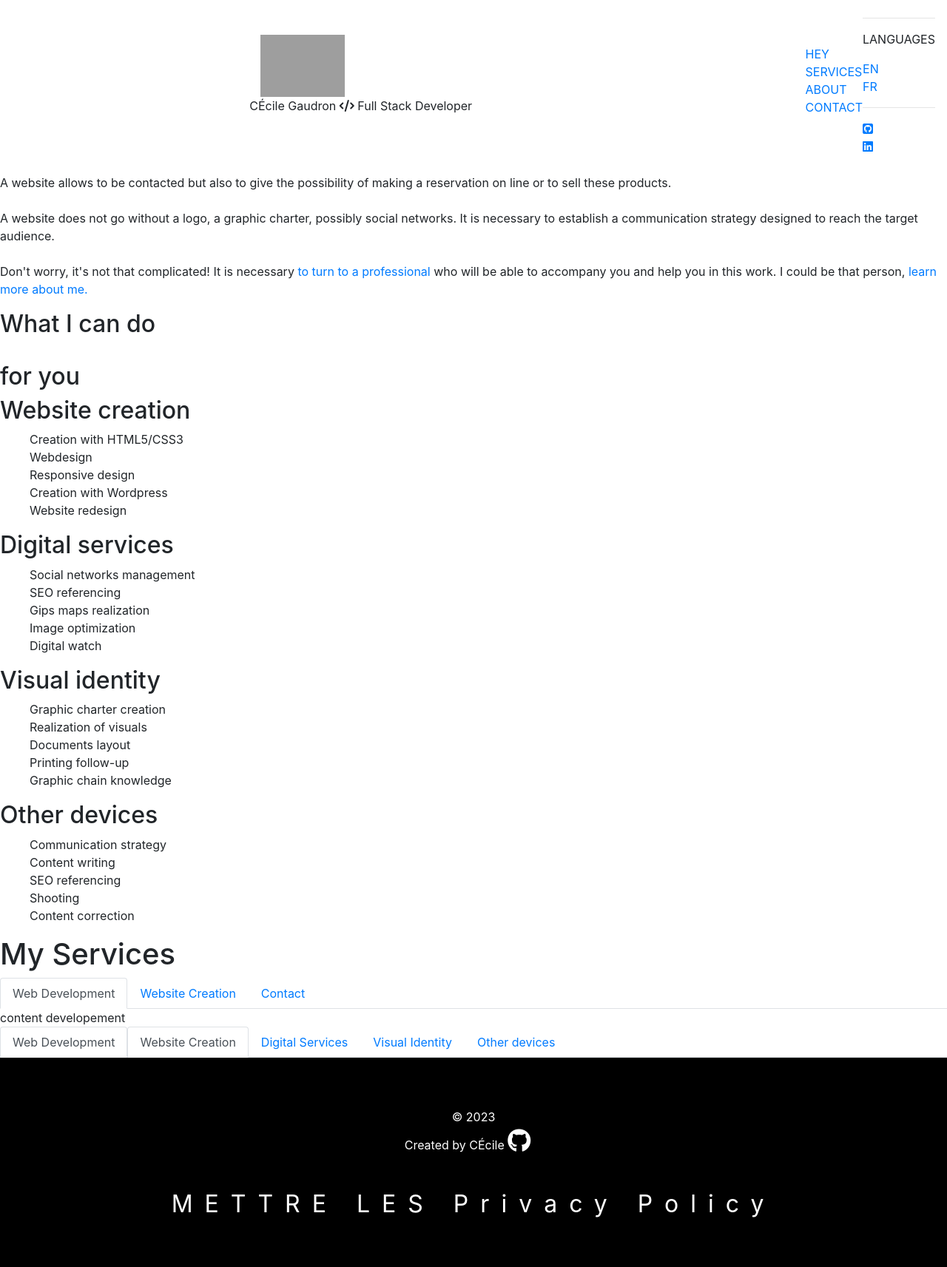
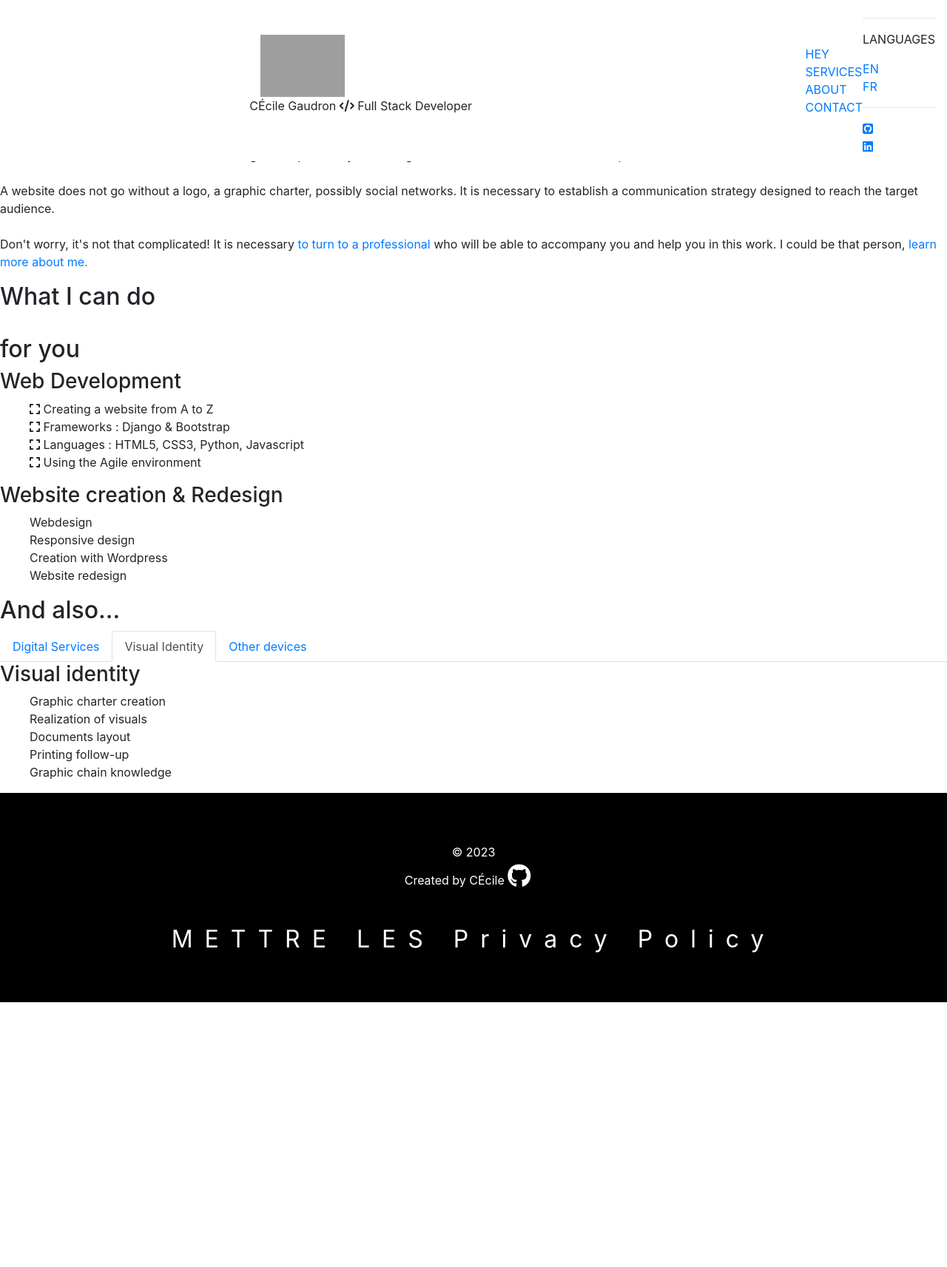
Before and after one commit to cecilegaudron/personal-website, a Django app: page /services.html in a window 1280 px wide. Shown: the whole page at 74% size. After the commit the page ends 1355 px from the top, so only its background shows below. Run offline with Django 4.2, Linux system fonts and the light colour scheme; some libraries are stand-ins or nearby versions; grey boxes are pictures that could not be loaded.

Commit message:
Change content organization for better readibility

```diff
--- a/templates/services.html
+++ b/templates/services.html
@@ -5,15 +5,11 @@
 
 {% block content %}
 
-<!-- first section with picture and tagline -->
-<section class="first-section services-title">
+<article>
     <div id="title-block">
-        <h2 class="sub-title-block">my</h2>
-        <h2>SERVICES</h2>
+        <h1 class="sub-title-block">my
+            SERVICES</h>
     </div>
-</section>
-<!-- section with txt -->
-<article class="services-txt">
     <h2 class="title-section">Take up the challenge</h2>
     <br>
     <p>It has become essential to have a website as part of its professional or associative activity. To be present on
@@ -29,28 +25,57 @@
         a communication strategy designed to reach the target audience.
         <br>
         <br>
-        Don't worry, it's not that complicated! It is necessary <a href="index.html#contact" class="internal-link">to
+        Don't worry, it's not that complicated! It is necessary <a href="{% url 'contact' %}" class="internal-link">to
             turn to a professional</a> who will be able to accompany you and help you in this work. I could be that
-        person, <a href="about.html" class="internal-link">learn more about me.</a>
+        person, <a href="{% url 'about' %}" class="internal-link">learn more about me.</a>
     </p>
 </article>
 <!-- different services section -->
-<section class="services-skills">
+<section>
     <h2 class="title-section">What I can do </h2><br>
     <h2 class="sub-title-block">for you</h2>
-    <div class="div-services">
-        <div class="different-services">
-            <h2 class="title-paragraph">Website creation</h2>
+    <!-- Web Development services -->
+    <div class="services-section">
+        <h3 class="services-title">Web Development</h3>
         <ul>
-                <li>Creation with HTML5/CSS3</li>
+            <li><i class="fa-solid fa-expand"></i> Creating a website from A to Z</li>
+            <li><i class="fa-solid fa-expand"></i> Frameworks : Django & Bootstrap</li>
+            <li><i class="fa-solid fa-expand"></i> Languages : HTML5, CSS3, Python, Javascript</li>
+            <li><i class="fa-solid fa-expand"></i> Using the Agile environment</li>
+        </ul>
+    </div>
+    <!-- Website Creation services -->
+    <div class="services-section">
+        <h3 class="services-title">Website creation & Redesign</h3>
+        <ul>
             <li>Webdesign</li>
             <li>Responsive design</li>
             <li>Creation with Wordpress</li>
             <li>Website redesign</li>
         </ul>
     </div>
-        <div class="different-services">
-            <h2 class="title-paragraph">Digital services</h2>
+    <!-- Tab with services -->
+    <!-- https://getbootstrap.com/docs/4.0/components/navs/#javascript-behavior -->
+    <div>
+        <h2>And also...</h2>
+        <ul class="nav nav-tabs" id="myTab" role="tablist">
+            <li class="nav-item">
+                <a class="nav-link" id="digital-tab" data-toggle="tab" href="#digital" role="tab"
+                    aria-controls="digital" aria-selected="false">Digital Services</a>
+            </li>
+            <li class="nav-item">
+                <a class="nav-link active" id="identity-tab" data-toggle="tab" href="#identity" role="tab"
+                    aria-controls="identity" aria-selected="false">Visual Identity</a>
+            </li>
+            <li class="nav-item">
+                <a class="nav-link" id="other-tab" data-toggle="tab" href="#other" role="tab" aria-controls="other"
+                    aria-selected="false">Other devices</a>
+            </li>
+        </ul>
+        <div class="tab-content" id="myTabContent">
+            <!-- Digital Devices tab -->
+            <div class="tab-pane fade" id="digital" role="tabpanel" aria-labelledby="digital-tab">
+                <h3>Digital services</h3>
                 <ul>
                     <li>Social networks management</li>
                     <li>SEO referencing</li>
@@ -59,8 +84,9 @@
                     <li>Digital watch</li>
                 </ul>
             </div>
-        <div class="different-services">
-            <h2 class="title-paragraph">Visual identity</h2>
+            <!-- Visual Identity tab -->
+            <div class="tab-pane fade show active" id="identity" role="tabpanel" aria-labelledby="identity-tab">
+                <h3>Visual identity</h3>
                 <ul>
                     <li>Graphic charter creation</li>
                     <li>Realization of visuals</li>
@@ -69,8 +95,9 @@
                     <li>Graphic chain knowledge</li>
                 </ul>
             </div>
-        <div class="different-services">
-            <h2 class="title-paragraph">Other devices</h2>
+            <!-- Other Devices tab -->
+            <div class="tab-pane fade" id="other" role="tabpanel" aria-labelledby="other-tab">
+                <h3>Other devices</h3>
                 <ul>
                     <li>Communication strategy</li>
                     <li>Content writing</li>
@@ -80,124 +107,7 @@
                 </ul>
             </div>
         </div>
+    </div>
 </section>
 
-<h1>My Services</h1>
-
-<ul class="nav nav-tabs" id="myTab" role="tablist">
-    <li class="nav-item">
-        <a class="nav-link active" id="development-tab" data-toggle="tab" href="#development" role="tab"
-            aria-controls="development" aria-selected="true">Web Development</a>
-    </li>
-    <li class="nav-item">
-        <a class="nav-link" id="profile-tab" data-toggle="tab" href="#profile" role="tab" aria-controls="profile"
-            aria-selected="false">Website Creation</a>
-    </li>
-    <li class="nav-item">
-        <a class="nav-link" id="contact-tab" data-toggle="tab" href="#contact" role="tab" aria-controls="contact"
-            aria-selected="false">Contact</a>
-    </li>
-</ul>
-<div class="tab-content" id="myTabContent">
-    <div class="tab-pane fade show active" id="development" role="tabpanel" aria-labelledby="development-tab">content
-        developement</div>
-    <div class="tab-pane fade" id="profile" role="tabpanel" aria-labelledby="profile-tab">...</div>
-    <div class="tab-pane fade" id="contact" role="tabpanel" aria-labelledby="contact-tab">...</div>
-</div>
-
-<ul class="nav nav-tabs">
-    <li class="nav-item">
-        <a class="nav-link active" href="#">Web Development</a>
-    </li>
-    <li class="nav-item">
-        <a class="nav-link active" href="#">Website Creation</a>
-    </li>
-    <li class="nav-item">
-        <a class="nav-link" href="#">Digital Services</a>
-    </li>
-    <li class="nav-item">
-        <a class="nav-link" href="#">Visual Identity</a>
-    </li>
-    <li class="nav-item">
-        <a class="nav-link" href="#">Other devices</a>
-    </li>
-</ul>
 {% endblock %}
-
-
-<!-- first section with picture and tagline -->
-<section class="first-section services-title">
-    <div id="title-block">
-        <h2 class="sub-title-block">my</h2>
-        <h2>SERVICES</h2>
-    </div>
-</section>
-<!-- section with txt -->
-<article class="services-txt">
-    <h2 class="title-section">Take up the challenge</h2>
-    <br>
-    <p>It has become essential to have a website as part of its professional or associative activity. To be present on
-        the net allows to inform these potential customers of these services, of these coordinates as well as of these
-        prices.
-        <br>
-        <br>
-        A website allows to be contacted but also to give the possibility of making a reservation on line or to sell
-        these products.
-        <br>
-        <br>
-        A website does not go without a logo, a graphic charter, possibly social networks. It is necessary to establish
-        a communication strategy designed to reach the target audience.
-        <br>
-        <br>
-        Don't worry, it's not that complicated! It is necessary <a href="index.html#contact" class="internal-link">to
-            turn to a professional</a> who will be able to accompany you and help you in this work. I could be that
-        person, <a href="about.html" class="internal-link">learn more about me.</a>
-    </p>
-</article>
-<!-- different services section -->
-<section class="services-skills">
-    <h2 class="title-section">What I can do </h2><br>
-    <h2 class="sub-title-block">for you</h2>
-    <div class="div-services">
-        <div class="different-services">
-            <h2 class="title-paragraph">Website creation</h2>
-            <ul>
-                <li>Creation with HTML5/CSS3</li>
-                <li>Webdesign</li>
-                <li>Responsive design</li>
-                <li>Creation with Wordpress</li>
-                <li>Website redesign</li>
-            </ul>
-        </div>
-        <div class="different-services">
-            <h2 class="title-paragraph">Digital services</h2>
-            <ul>
-                <li>Social networks management</li>
-                <li>SEO referencing</li>
-                <li>Gips maps realization</li>
-                <li>Image optimization</li>
-                <li>Digital watch</li>
-            </ul>
-        </div>
-        <div class="different-services">
-            <h2 class="title-paragraph">Visual identity</h2>
-            <ul>
-                <li>Graphic charter creation</li>
-                <li>Realization of visuals</li>
-                <li>Documents layout</li>
-                <li>Printing follow-up</li>
-                <li>Graphic chain knowledge</li>
-            </ul>
-        </div>
-        <div class="different-services">
-            <h2 class="title-paragraph">Other devices</h2>
-            <ul>
-                <li>Communication strategy</li>
-                <li>Content writing</li>
-                <li>SEO referencing</li>
-                <li>Shooting</li>
-                <li>Content correction</li>
-            </ul>
-        </div>
-    </div>
-</section>
```
Lines whose indentation alone changed are shown as unchanged.
